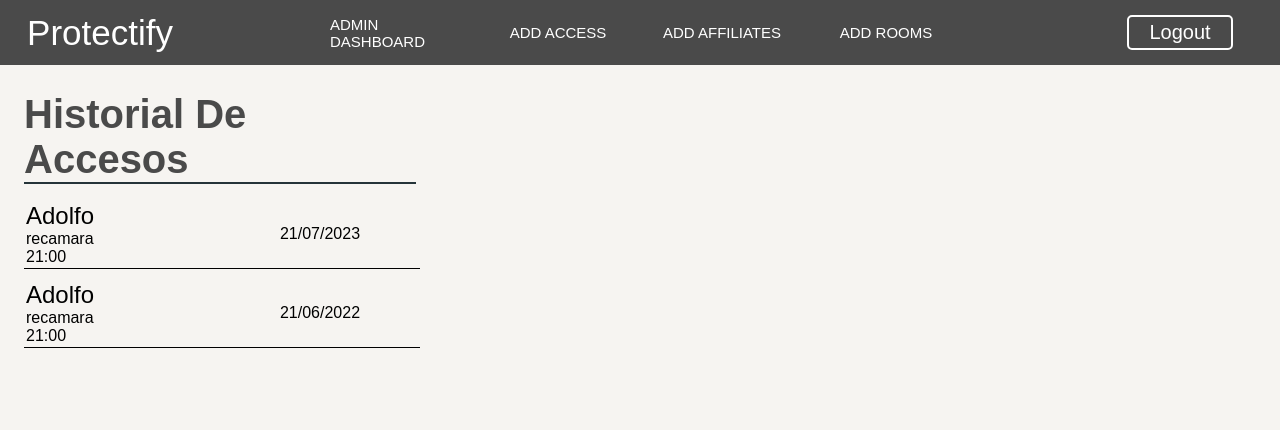
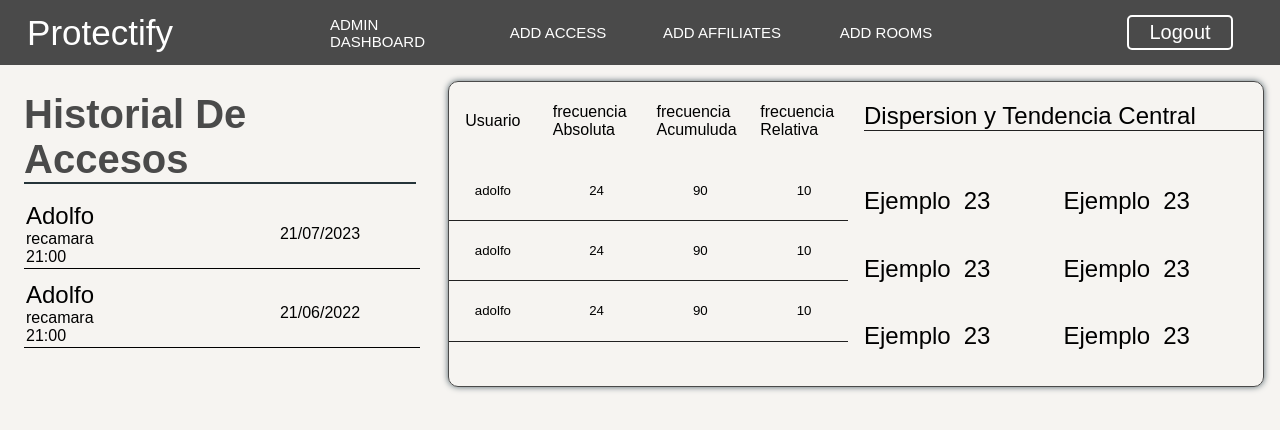
Before and after one commit to Cesars2130/ProtectifyClient, a React (Vite) app in the folder protectify-client/: page /add-access in a window 1280 px wide. Shown: the top 430 px of the page. Built offline with nearby package versions, Linux system fonts and the light colour scheme; sample sign-in values are in the browser's storage; a web font is replaced by a local one.

Commit message:
changes done

```diff
--- a/protectify-client/src/atoms/access.jsx
+++ /dev/null
@@ -1,6 +0,0 @@
-import React from 'react'
-
-export default function access() {
-  return (
-  )
-}
--- /dev/null
+++ b/protectify-client/src/components/CardTableusers.jsx
@@ -0,0 +1,39 @@
+import React from "react";
+import { Grid } from "@mui/material";
+
+export default function CardTableusers(user) {
+  return (
+    <>
+      <Grid
+        item
+        xs={12}
+        style={{
+          borderBottom: " #212121 1px solid",
+        }}
+      >
+        <Grid container spacing={2}>
+          <Grid item xs={3}>
+            <div className="container">
+              <h5>{user.name}</h5>
+            </div>
+          </Grid>
+          <Grid item xs={3}>
+            <div className="container">
+              <h5>{user.fa}</h5>
+            </div>
+          </Grid>
+          <Grid item xs={3}>
+            <div className="container">
+              <h5>{user.fr}</h5>
+            </div>
+          </Grid>
+          <Grid item xs={3}>
+            <div className="container">
+              <h5>{user.fra}</h5>
+            </div>
+          </Grid>
+        </Grid>
+      </Grid>
+    </>
+  );
+}
--- a/protectify-client/src/organisms/CardBgAccess.jsx
+++ b/protectify-client/src/organisms/CardBgAccess.jsx
@@ -2,7 +2,6 @@ import React from "react";
 import TItle from "../atoms/TItle";
 import { Grid } from "@mui/material";
 import CardAccess from "../components/CardAccess";
-
 
 export default function CardBgAccess() {
   // fetch get setAfiliados
@@ -12,18 +11,19 @@ export default function CardBgAccess() {
       nombre: "Adolfo",
       recamara: "recamara",
       date: "21/07/2023",
-      time:"21:00"
+      time: "21:00",
     },
     {
       nombre: "Adolfo",
       recamara: "recamara",
       date: "21/06/2022",
-      time:"21:00"
-    }
+      time: "21:00",
+    },
   ];
 
   return (
     <>
+
         <div className="containerPage">
           <Grid container spacing={2} direction={"row"}>
             <Grid
@@ -42,7 +42,7 @@ export default function CardBgAccess() {
                 paddingLeft: "40px",
               }}
             >
-          {access2.map((access)=>(
+              {access2.map((access) => (
                 <CardAccess key={access.nombre} {...access} />
               ))}
             </Grid>
--- a/protectify-client/src/organisms/Table.jsx
+++ b/protectify-client/src/organisms/Table.jsx
@@ -1,17 +1,174 @@
 import React from "react";
 import { Grid } from "@mui/material";
+import CardTableusers from "../components/CardTableusers";
 
 export default function Table() {
+  const usersTable = [
+    {
+      name: "adolfo",
+      fa: "24",
+      fr: "90",
+      fra: "10",
+    },
+    {
+      name: "adolfo",
+      fa: "24",
+      fr: "90",
+      fra: "10",
+    },
+    {
+      name: "adolfo",
+      fa: "24",
+      fr: "90",
+      fra: "10",
+    },
+  ];
   return (
     <>
-      <div className="containerCardPages">
-        <div className="cardPages">
-          <Grid container spacing={2}>
-            <Grid item xs = {12}>
-
+      <div className="tableTemplete">
+        <Grid container spacing={2}>
+          <Grid item xs={12}>
+            <Grid container spacing={2}>
+              <Grid item xs={12} lg={6}>
+                <Grid item xs={12}>
+                  <Grid container spacing={2}>
+                    <Grid item xs={3}>
+                      <div className="container">
+                        <h4>Usuario</h4>
+                      </div>
+                    </Grid>
+                    <Grid item xs={3}>
+                      <div className="container">
+                        <h4>frecuencia Absoluta</h4>
+                      </div>
+                    </Grid>
+                    <Grid item xs={3}>
+                      <div className="container">
+                        <h4>frecuencia Acumuluda</h4>{" "}
+                      </div>
+                    </Grid>
+                    <Grid item xs={3}>
+                      <div className="container">
+                        <h4>frecuencia Relativa</h4>
+                      </div>
+                    </Grid>
+                  </Grid>
+                </Grid>
+                <Grid item xs={12}>
+                  <Grid container>
+                    {usersTable.map((user) => (
+                      <CardTableusers key={user.name} {...user} />
+                    ))}
+                  </Grid>
+                </Grid>
+              </Grid>
+              <Grid
+                item
+                xs={12}
+                lg={6}
+                style={{
+                  display: "flex",
+                  justifyContent: "center",
+                }}
+              >
+                <Grid container spacing={2}>
+                  <Grid item xs={12}>
+                    <h2
+                      style={{
+                        borderBottom: " #212121 1px solid",
+                      }}
+                    >
+                      Dispersion y Tendencia Central
+                    </h2>
+                  </Grid>
+                  <Grid item xs={12}>
+                    <Grid container>
+                      <Grid item xs={6}>
+                        <Grid
+                          container
+                          style={{ margin: "0px", alignItems: "center" }}
+                        >
+                          <Grid item xs={6}>
+                            <h2>Ejemplo</h2>
+                          </Grid>
+                          <Grid item xs={6}>
+                            <h2>23</h2>
+                          </Grid>
+                        </Grid>
+                      </Grid>
+                      <Grid item xs={6}>
+                        <Grid
+                          container
+                          style={{ margin: "0px", alignItems: "center" }}
+                        >
+                          <Grid item xs={6}>
+                            <h2>Ejemplo</h2>
+                          </Grid>
+                          <Grid item xs={6}>
+                            <h2>23</h2>
+                          </Grid>
+                        </Grid>
+                      </Grid>
+                      <Grid item xs={6}>
+                        <Grid
+                          container
+                          style={{ margin: "0px", alignItems: "center" }}
+                        >
+                          <Grid item xs={6}>
+                            <h2>Ejemplo</h2>
+                          </Grid>
+                          <Grid item xs={6}>
+                            <h2>23</h2>
+                          </Grid>
+                        </Grid>
+                      </Grid>
+                      <Grid item xs={6}>
+                        <Grid
+                          container
+                          style={{ margin: "0px", alignItems: "center" }}
+                        >
+                          <Grid item xs={6}>
+                            <h2>Ejemplo</h2>
+                          </Grid>
+                          <Grid item xs={6}>
+                            <h2>23</h2>
+                          </Grid>
+                        </Grid>
+                      </Grid>
+                      <Grid item xs={6}>
+                        <Grid
+                          container
+                          style={{ margin: "0px", alignItems: "center" }}
+                        >
+                          <Grid item xs={6}>
+                            <h2>Ejemplo</h2>
+                          </Grid>
+                          <Grid item xs={6}>
+                            <h2>23</h2>
+                          </Grid>
+                        </Grid>
+                      </Grid>
+                      <Grid item xs={6}>
+                        <Grid
+                          container
+                          style={{ margin: "0px", alignItems: "center" }}
+                        >
+                          <Grid item xs={6}>
+                            <h2>Ejemplo</h2>
+                          </Grid>
+                          <Grid item xs={6}>
+                            <h2>23</h2>
+                          </Grid>
+                        </Grid>
+                      </Grid>
+                    </Grid>
+                  </Grid>
+                </Grid>
+              </Grid>
             </Grid>
           </Grid>
-        </div>
+          <Grid item xs={12}></Grid>
+        </Grid>
       </div>
     </>
   );
--- a/protectify-client/src/organisms/organisms.css
+++ b/protectify-client/src/organisms/organisms.css
@@ -1,5 +1,13 @@
+.navBar {
+  background-color: #4a4a4a;
+  color: white;
+}
 
-.navBar{
-    background-color: #4A4A4A;
-    color: white;
+.tableTemplete {
+  border: #4a4a4a 1px solid;
+  margin: 16px;
+  border-radius: 10px;
+  -webkit-box-shadow: 0px 0px 6px 0px rgba(82,99,107,1);
+  -moz-box-shadow: 0px 0px 6px 0px rgba(82,99,107,1);
+  box-shadow: 0px 0px 6px 0px rgba(82,99,107,1);
 }
--- a/protectify-client/src/pages/AddAccess.jsx
+++ b/protectify-client/src/pages/AddAccess.jsx
@@ -9,10 +9,11 @@ export default function AddAccess() {
     <>
       <Grid container spacing={2}>
         <Grid item xs={12} lg={4}>
-          <div className="cardSensor">
+
             <CardBgAccess />
-          </div>
+
         </Grid>
+
         <Grid item xs={12} lg={8}>
           <Grid container spacing={2}>
             <Grid item xs={12}>
@@ -20,13 +21,8 @@ export default function AddAccess() {
             </Grid>
             <Grid item xs={12}>
               <Grid container spacing={2}>
-                <Grid item xs={12} lg={7}>
-                  <div >
-                    <Table/>
-                  </div>
-                </Grid>
+                <Grid item xs={12} lg={7}></Grid>
                 <Grid item xs={12} lg={5}></Grid>
-
               </Grid>
             </Grid>
           </Grid>
```
Lines whose indentation alone changed are shown as unchanged.
